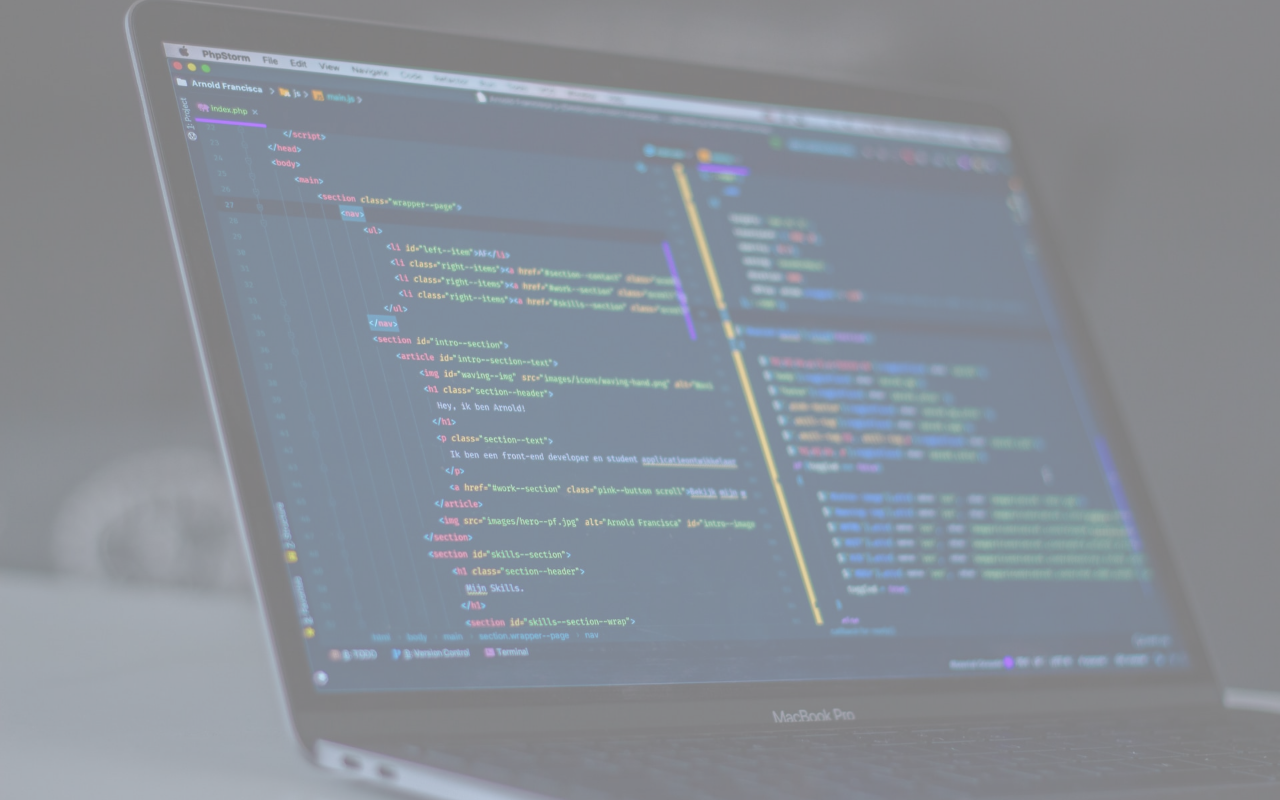
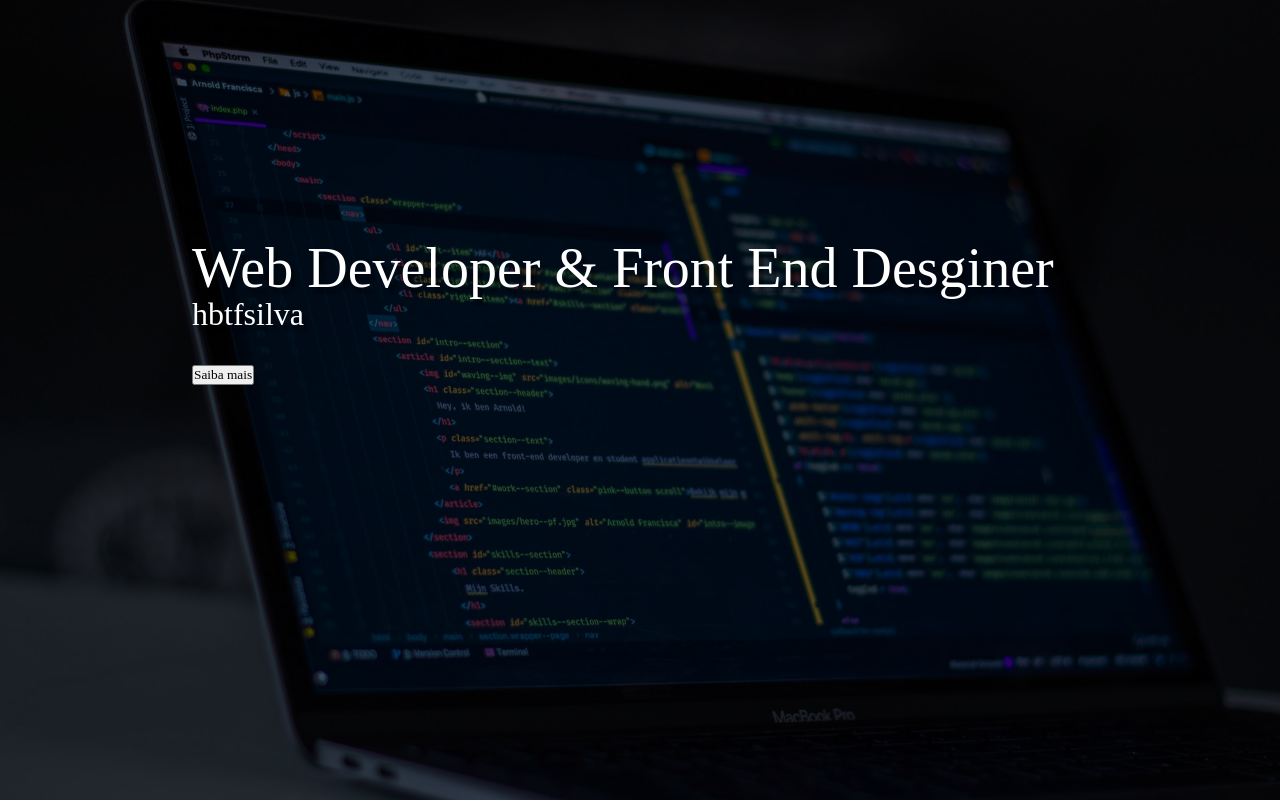
Before and after one commit to hbtfsilva/portfolio01, a plain HTML site: page index.html in a window 1280 px wide. Drawn offline with Linux system fonts and the light colour scheme.

Commit message:
configurando o header

```diff
--- a/index.html
+++ b/index.html
@@ -17,9 +17,11 @@
             <div class="img-wrapper">
                 <img src="imagens/imgHeader.jpg" alt="">
             </div>
-            <h1>Web Developer & Front End Desginer</h1>
-            <p>hbtfsilva</p>
-            <button>Saiba mais</button>
+            <div class="banner">
+                <h1>Web Developer & Front End Desginer</h1>
+                <p>hbtfsilva</p>
+                <button>Saiba mais</button>
+            </div>
         </header>
     </div>
 </body>
--- a/style.css
+++ b/style.css
@@ -17,7 +17,7 @@ header {
     width: 100%;
     height: 100%;
     overflow: hidden;
-    background-color: rgba(0,0,0,);
+    background-color: rgba(0,0,0,1);
 
 }
 
@@ -25,5 +25,35 @@ header {
     width: 100%;
     height: 100%;
     object-fit: cover;
-    opacity: 0.5;
+    opacity: .4;
 }
+
+.banner {
+    position: absolute;
+    top: 30%;
+    left: 15%;
+}
+
+.banner h1 {
+    color: #ffffff;
+    font-size: 3.5rem;
+    font-family: "Poppis", serif;
+    font-weight: 200;
+    text-shadow: .3rem .4rem 2px rgba(0,0,0,.4);
+    line-height: 3.5rem;
+
+}
+
+.banner p {
+    font-family: "Popps", serif;
+    color: white;
+    font-size: 2rem;
+    text-shadow: .3rem .4rem 2px rgba(0,0,0,.4);
+    margin-bottom: 2rem;
+
+}
+
+.banner button {
+    font-family: "Poppis", serif;
+
+}
```
